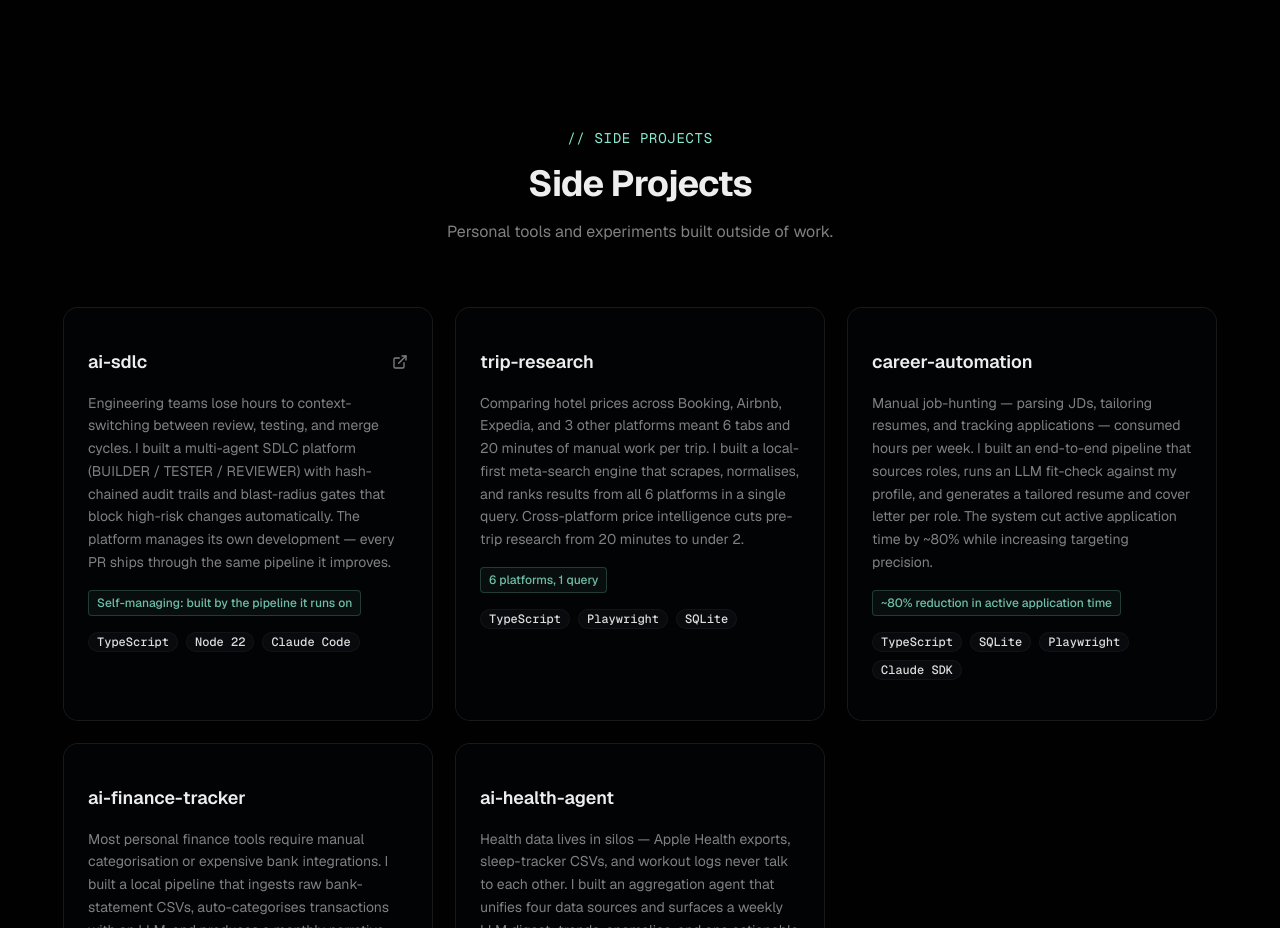
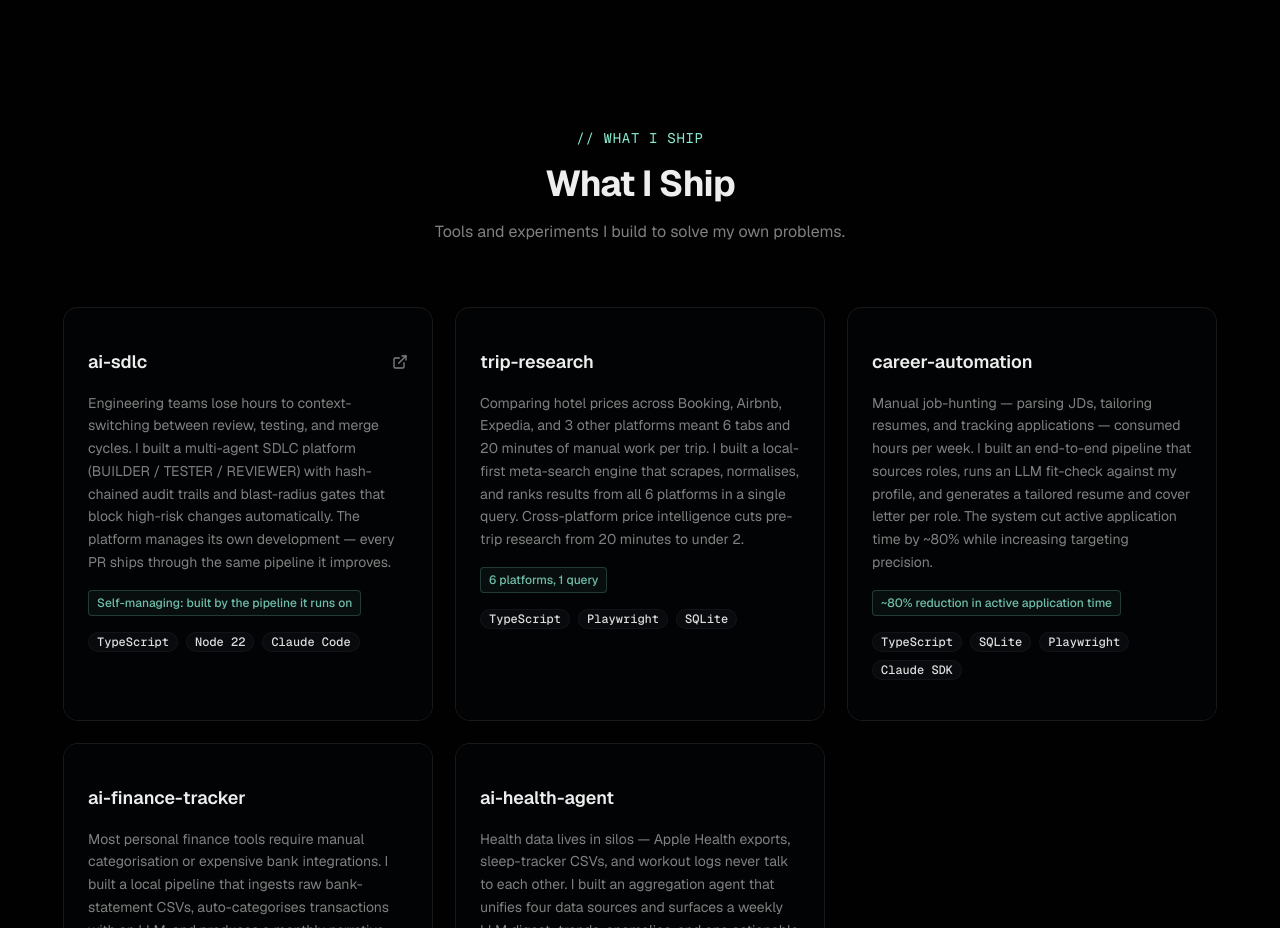
Before and after one commit to piyushgupta27/piyush-portfolio, a Next.js app: page / in a window 1280 px wide. Shown: the part 1980-2908 px from the top of the page. Built offline with nearby package versions, Linux system fonts and the light colour scheme.

Commit message:
content: rename Projects section to "What I Ship"
Co-Authored-By: Claude Sonnet 4.6 <noreply@anthropic.com>

```diff
--- a/src/components/sections/projects.tsx
+++ b/src/components/sections/projects.tsx
@@ -16,9 +16,9 @@ export function Projects() {
     <section id="projects" className="py-16 md:py-24 px-6">
       <div className="mx-auto max-w-6xl">
         <SectionHeading
-          label="// side projects"
-          title="Side Projects"
-          description="Personal tools and experiments built outside of work."
+          label="// what i ship"
+          title="What I Ship"
+          description="Tools and experiments I build to solve my own problems."
         />
 
         <StaggerChildren className="grid gap-6 md:grid-cols-2 lg:grid-cols-3">
```
